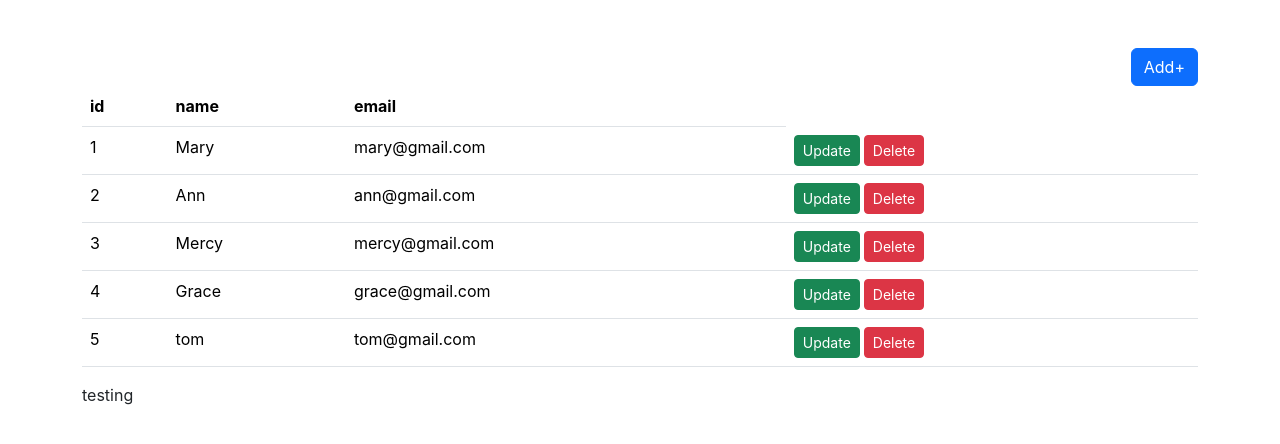
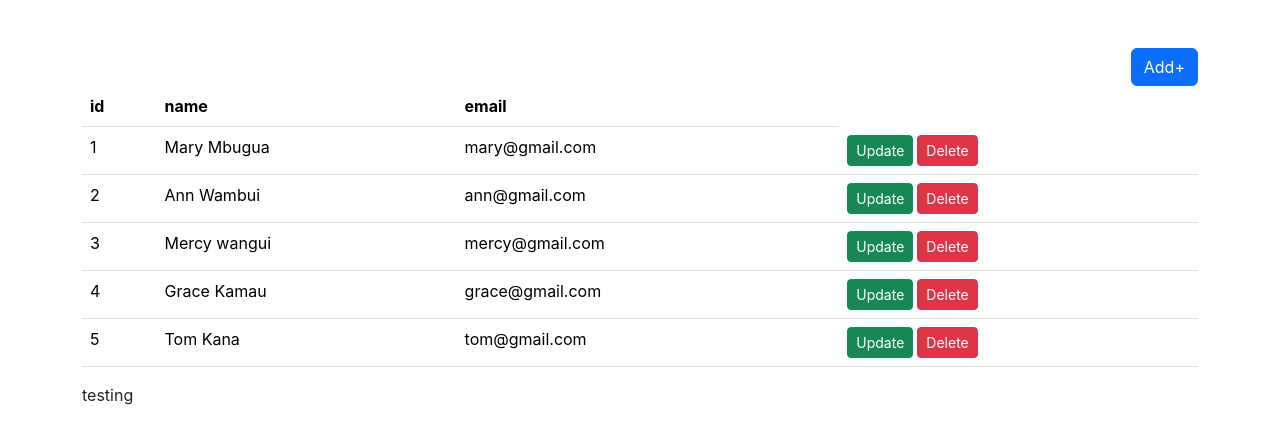
Before and after one commit to mbuguamary/Crude_Operations_Axios, a React (Create React App) app: page / in a window 1280 px wide. Shown: the top 444 px of the page. Built offline with nearby package versions, Linux system fonts and the light colour scheme; data requests are answered from the project's data file.

Commit message:
added the update functionality

```diff
--- a/db.json
+++ b/db.json
@@ -16,26 +16,26 @@
   "users": [
     {
       "id": 1,
-      "name": "Mary",
+      "name": "Mary Mbugua",
       "email": "mary@gmail.com"
     },
     {
       "id": 2,
-      "name": "Ann",
+      "name": "Ann Wambui",
       "email": "ann@gmail.com"
     },
     {
       "id": 3,
-      "name": "Mercy",
+      "name": "Mercy wangui",
       "email": "mercy@gmail.com"
     },
     {
       "id": 4,
-      "name": "Grace",
+      "name": "Grace Kamau",
       "email": "grace@gmail.com"
     },
     {
-      "name": "tom",
+      "name": "Tom Kana",
       "email": "tom@gmail.com",
       "id": 5
     }
--- a/src/Components/Edit.js
+++ b/src/Components/Edit.js
@@ -1,21 +1,46 @@
-import React from 'react'
-import { useParams } from 'react-router-dom'
+import React, { useEffect, useState } from 'react'
+import { useParams,useNavigate } from 'react-router-dom'
+import axios from 'axios'
 
 function Edit() {
     const {id} =useParams();
+    const [data,setData] = useState([])
+    const navigate = useNavigate()
+    useEffect(() =>{
+      axios.get('http://localhost:8080/users/'+id)
+      .then(res => setData(res.data))
+      .catch(err => console.log(err))
+    }, [])
+
+    function hadleSubmit(event){
+      event.preventDefault()
+      axios.put('http://localhost:8080/users/'+id,data)
+      .then(res => {
+      alert("data updated successfully");
+      navigate('/')
+    })
+
+    }
   return (
     <div className='d-flex w-100 vh-100 justify-content-center align-items-center'>
         <div className='w-50 border bg-light p-5'>
-        <form onSubmit={handleSubmit}>
+        <form onSubmit={hadleSubmit}>
+        <div>
+                <label htmlFor='name'>Id:</label>
+                <input type='text' disabled name='id' value={data.id} className='form-control'/>
+
+                </div>
                 <div>
                 <label htmlFor='name'>Name:</label>
-                <input type='text' name='name' className='form-control'
-                onChange={e=>setInputData({...inputData, name: e.target.value})}/>
+                <input type='text' name='name' value={data.name} className='form-control'
+                onChange={e =>setData({...data,name: e.target.value})}/>
+
                 </div>
                 <div>
                 <label htmlFor='email'>Email:</label>
-                <input type='text' name='name' className='form-control'
-                onChange={e=>setInputData({...inputData, email: e.target.value})}/>
+                <input type='text' name='email' value={data.email} className='form-control'
+                onChange={e =>setData({...data,name: e.target.value})}/>
+
                 </div><br/>
                 <button className=' btn btn-info'>Submit</button>
         </form>
```
